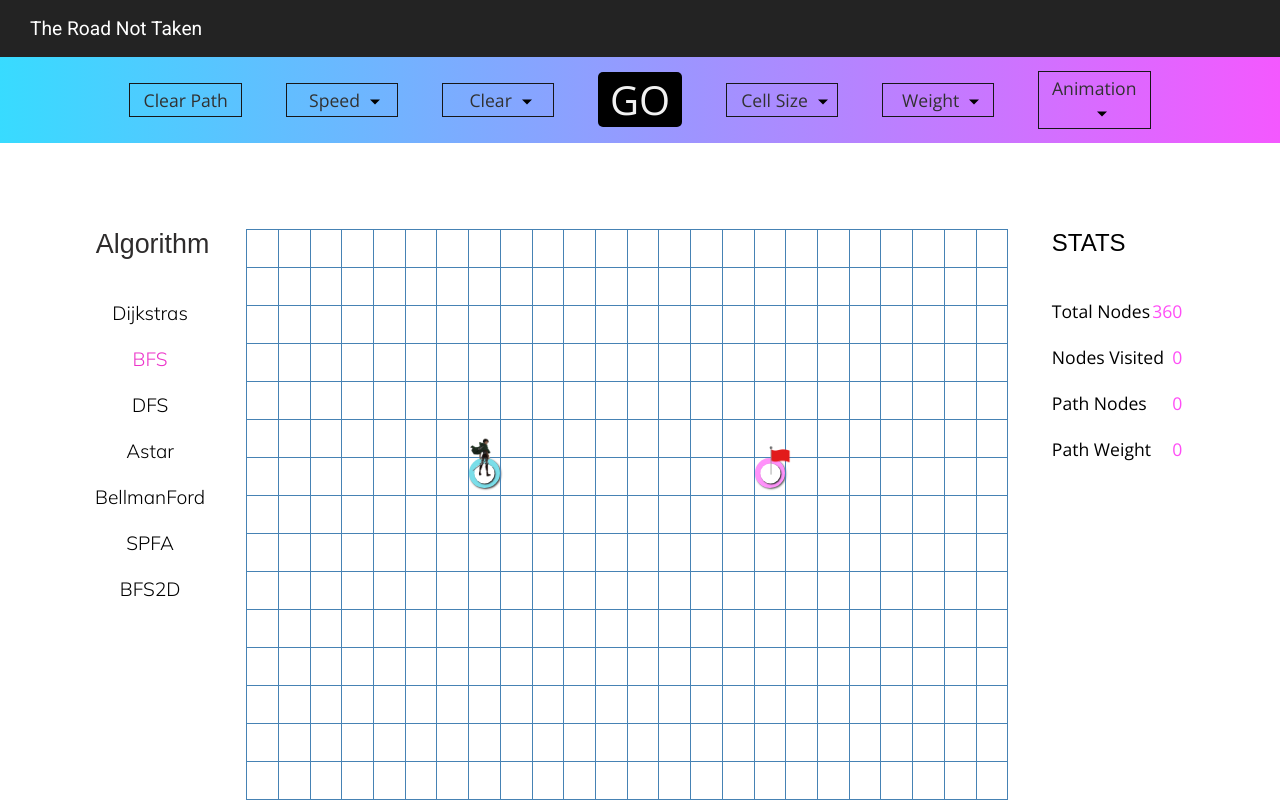
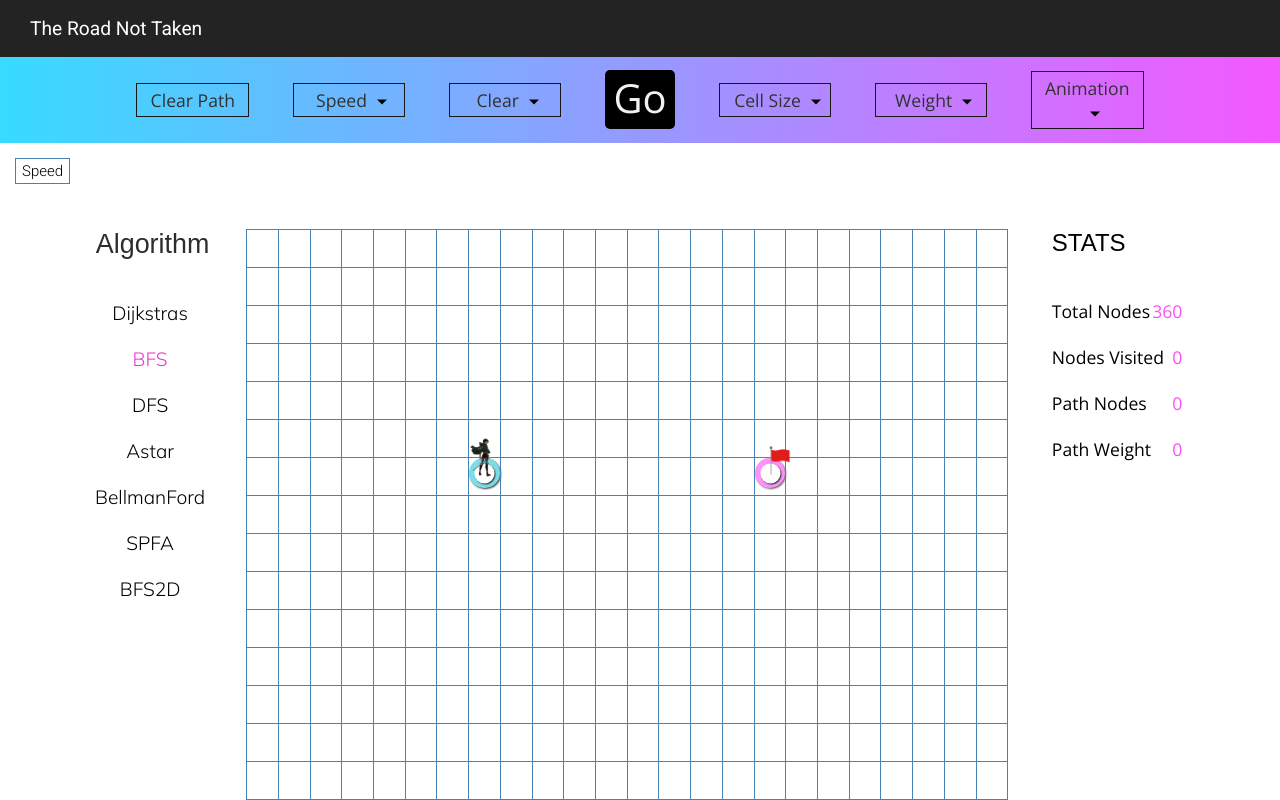
Before and after one commit to priyansh-19/The-Road-Not-Taken, a React (Create React App) app: page / in a window 1280 px wide. Built offline with nearby package versions, Linux system fonts and the light colour scheme.

Commit message:
speed slider works fine now, stop button added

```diff
--- a/src/Components/Board.js
+++ b/src/Components/Board.js
@@ -1,6 +1,7 @@
 import React from 'react';
 import Node from './Node';
 import '../Styles/Board.css'
+import '../Styles/Midarea.css'
 import Header from './Header'
 import AlgorithmList from './AlgorithmList';
 import Stats from './Stats';
@@ -67,6 +68,8 @@ class Board extends React.Component {
             renderInstantPath : false,
             isPathVisualized : false,
             isSpeedCustom : false,
+            isVisualizing : false,
+
 
             cellSize : 'Medium',
             animation : 'Max',
@@ -266,11 +269,13 @@ class Board extends React.Component {
     createNewGrid = async (path,renderState,comparisons, renderAtOnce = false) =>{
         let {nodes,nodesVisited,pathNodes,pathWeight} = this.state;
 
+
             for(let node of path){
                 let i = node[0];
                 let j = node[1];
                 const type = node.length == 3 ? node[2] : 0;
 
+                    if(this.state.isVisualizing === false){console.log('stop visualizing');return ;}
                     if(renderState === 0 ) { if(type == 0)nodes[i][j].isVisited = true; if(type == 1) nodes[i][j].isVisitedTarget = true; nodes[i][j].isShortestPathNode = false; nodesVisited++; }
                     else if(renderState === 1) {nodes[i][j].isShortestPathNode = true; nodes[i][j].isVisited = false; nodes[i][j].isVisitedTarget = false;pathNodes++; pathWeight += nodes[i][j].weight;}
                     if(comparisons!=-1)nodesVisited = comparisons;
@@ -284,13 +289,14 @@ class Board extends React.Component {
                     }
             }
             this.setState({nodes,nodesVisited,pathNodes,pathWeight,isPathVisualized:true});
-            return;
+            return (renderState === 1);
 
     }
 
     visualizeAlgorithm = async (event, isMoved) =>{
+
         await this.clearPath('Path');
-        if(!isMoved) this.setState({pathFoundState:-1,renderInstantPath:false});
+        if(!isMoved) this.setState({pathFoundState:-1,renderInstantPath:false,isVisualizing:false});
         const {isSelectedAlgorithm} = this.state;
         const paths = algorithmList[isSelectedAlgorithm](this.state);
         const path = paths[0];
@@ -298,10 +304,12 @@ class Board extends React.Component {
         const pathFoundState = paths[2] ? 1 : 0;
         const comparisons = paths.length == 4 ? paths[3] : -1;
         if(pathFoundState){shortestPath.push([this.state.endY,this.state.endX]);shortestPath.unshift([this.state.startY,this.state.startX]); }
-            this.clearPath('Path');
+
+            this.setState({isVisualizing:true});
             await this.createNewGrid(path,0,comparisons,this.state.renderInstantPath || this.state.speed == -1);
-            await this.createNewGrid(shortestPath,1,comparisons,this.state.renderInstantPath || this.state.speed === -1);
-            this.setState({pathFoundState:1})
+            let res = await this.createNewGrid(shortestPath,1,comparisons,this.state.renderInstantPath || this.state.speed === -1);
+            // if(res) this.setState({pathFoundState:1})
+            this.setState({isVisualizing:false,pathFoundState:res})
     }
 
     selectThisAlgorithm = (algorithm) =>{
@@ -326,8 +334,6 @@ class Board extends React.Component {
         this.setState({weight});
     }
     setSpeed = (speed) =>{
-        console.log('speed' ,speed, typeof(speed));
-
         if(speed === 'Custom'){
             this.setState({isSpeedCustom:true,})
         }
@@ -340,6 +346,9 @@ class Board extends React.Component {
         }
 
     }
+    stopVisualizing = () =>{
+        this.setState({isVisualizing:false})
+    }
 
     clearPath =  async (value) =>{
         let {nodes} = this.state;
@@ -351,14 +360,11 @@ class Board extends React.Component {
                 if(value === 'All'){node.isWall = false;node.isWeighted =false;node.weight =1;node.isVisited = false;node.isVisitedTarget = false;node.isShortestPathNode=false;}
             })
         });
-        this.setState({nodes,nodesVisited:0,pathNodes:0,pathWeight:0,isPathVisualized:false});
+        this.setState({nodes,nodesVisited:0,pathNodes:0,pathWeight:0,isPathVisualized:false,isVisualizing:false});
 
        if(this.state.speed === -1 && (!this.state.renderInstantPath)) await new Promise(r => setTimeout(r,));
-        // await new Promise(r => setTimeout(r,20*(this.state.speed === 'Instant' && (!this.state.renderInstantPath))));
     }
     render(){
-        console.log('render',this.state.speed);
-        // console.log(this.state.renderInstantPath)
         const {nodes} = this.state;
         return (
             <div className="screen">
@@ -370,18 +376,16 @@ class Board extends React.Component {
                 setAnimation = {this.setAnimation}
                 setWeight = {this.setWeight}
                 setSpeed = {this.setSpeed}
+                stopVisualizing = {this.stopVisualizing}
+                isVisualizing = {this.state.isVisualizing}
             >Visualize</Header>
 
             <div className = 'mid-area-div'>
-                { (this.state.isSpeedCustom) ?
-                // <div>Yes it works</div>
                     <Slider
-                    setSpeed = {this.setSpeed}
+                        setSpeed = {this.setSpeed}
+                        currentSpeed = {this.state.speed}
                     />
-                    // <CustomInputForm
-                    //     setSpeed ={ this.setSpeed}
-                    // />
-                 : null }
+
             </div>
             <div className="mainArea">
 
--- a/src/Components/Header.js
+++ b/src/Components/Header.js
@@ -39,9 +39,9 @@ class Header extends React.Component {
                </div>
 
                 <li
-                onClick = {this.props.onClickVisualize}
-                className = 'goButton'
-                > GO </li>
+                    onClick = {this.props.isVisualizing ? this.props.stopVisualizing : this.props.onClickVisualize}
+                    className = {`${ this.props.isVisualizing ? 'X' : 'go'}Button`}
+                > {this.props.isVisualizing ? 'X' : 'Go'} </li>
 
                 <div className = 'rightHeader2'>
 
--- a/src/Components/Slider.js
+++ b/src/Components/Slider.js
@@ -7,7 +7,9 @@ const Slider = (props) =>{
     const {setSpeed} = props
     const [sliderVal,setSliderVal] = useState(50);
     const[mouseState, setMouseState] = useState('up');
-
+    const[showSlider,setShowSlider] = useState(false);
+    const maxSpeed = 300;
+    const minSpeed = 1;
     const onChange = (e) =>{
         e.preventDefault();
         setSliderVal(e.target.value);
@@ -15,11 +17,23 @@ const Slider = (props) =>{
     const onMouseUp = (e)=>{
         e.preventDefault();
         setMouseState('up');
-        setSpeed(parseInt(sliderVal));
+        setSpeed(maxSpeed - parseInt(sliderVal));
+    }
+    const toggleSlider = () =>{
+        let ele =  document.getElementById("fetchme");
+        if(!showSlider){
+            ele.className = 'slider-input-open'
+        }
+        else{
+            ele.className = 'slider-input-closed'
+        }
+        setShowSlider(!showSlider);
     }
     return (
         <form class = 'slider-form'>
-            <input class = 'slider-input' min = '1' max = '100'  type = "range"
+            <div class = 'slider-button' onClick = {toggleSlider}>Speed</div>
+            <input id = 'fetchme' className = 'slider-input-closed' min = {minSpeed} max = {maxSpeed}  type = "range"
+                value = {maxSpeed -props.currentSpeed}
                 onChange = {(e)=>{onChange(e)}}
                 onMouseDown = {(e)=>{setMouseState('down')}}
                 onMouseUp = { (e) => { onMouseUp(e)} }
--- a/src/Styles/Board.css
+++ b/src/Styles/Board.css
@@ -49,13 +49,7 @@
     animation-fill-mode: forwards;
     animation-delay: 2s;
 }
-.mid-area-div{
-    width: 100%;
-    height: 15%;
-    display: flex;
-    justify-content: center;
-    align-items: center;
-}
+
 
 .table-body{
     padding: 0px;
--- a/src/Styles/Dropdown.css
+++ b/src/Styles/Dropdown.css
@@ -27,22 +27,7 @@
     padding: 4px;
     transform : translateZ(1);
 }
-.dd-list-item-form{
-    position: relative;
-    border: 1px solid steelblue;
-    width: 50%;
-    height: 10px;
-    padding: 0px;
-    margin: 0px;
-    /* border: 1px solid lightgreen; */
 
-}
-.dd-list-item-form input{
-    margin: 0px;
-    padding: 0px;
-    position: absolute;
-    width: 100%;
-}
 .openList{
     opacity: 1;
     pointer-events: all;
--- a/src/Styles/Header.css
+++ b/src/Styles/Header.css
@@ -83,8 +83,12 @@ body {
   transition:  0.2s ease-in;
   align-self: center;
   left: 48%;
+  display: flex;
+  justify-content: center;
+  align-items: center;
   padding-left: 12px;
   padding-right: 12px;
+  padding-bottom: 4px;
   font-size: 40px;
   font-family: 'Open Sans';
   font-weight: 100;
@@ -92,12 +96,38 @@ body {
   color: rgb(241, 241, 241);
   border-radius: 5px;
   border-style: none;
+  width: 3.6%;
+  border: none;
+}
+.XButton {
+  transition: all 0.2s;
+  transition:  0.2s ease-in;
+  align-self: center;
+  left: 48%;
+  display: flex;
+  justify-content: center;
+  align-items: center;
+  padding-left: 12px;
+  padding-right: 12px;
+  padding-bottom: 4px;
+  font-size: 40px;
+  font-family: 'Open Sans';
+  font-weight: 400;
+  background-color: black;
+  color: rgb(241, 241, 241);
+  border-radius: 5px;
+  border-style: none;
+  width: 3.6%;
   border: none;
 }
 .goButton:hover{
     color:  rgb(115, 210, 236);
     cursor: pointer;
 
+}
+.XButton:hover{
+  color:  rgb(247, 132, 255);
+  cursor: pointer;
 }
 .goButton:active{
 
--- /dev/null
+++ b/src/Styles/Midarea.css
@@ -0,0 +1,8 @@
+.mid-area-div{
+    position:relative;
+    width: 100%;
+    height: 15%;
+    display: flex;
+    /* justify-content: center; */
+    align-items: bottom;
+}
--- a/src/Styles/Slider.css
+++ b/src/Styles/Slider.css
@@ -1,3 +1,44 @@
-.Slider{
+.slider-form{
+    transition : all 0.4s;
+    /* position: absolute; */
+    display: flex;
+    padding: 2px;
+    /* border: 1px solid steelblue; */
+    padding: 5px;
+    left: 17%;
+    /* width: 300px; */
+    bottom: 0%;
+    height: 30%;
+    margin: 10px;
+}
+.slider-button{
+    /* position: relative; */
+    border: 1px solid steelblue;
+    font-family: 'Roboto';
+    font-size: 15px;
+    padding: 6px;
+    font-weight: 200;
+    bottom: 0%;
+    /* left: 20%; */
+    display: flex;
+    align-items: center;
+}
+
+.slider-input-open{
+    transition : all 0.4s;
+    transform: translateX(10px);
+}
+.slider-input-closed{
+    opacity: 0;
+    transition : all 0.4s;
+    pointer-events: none;
+}
+.slider-button:hover{
+    color:  rgb(6, 103, 103);
+    cursor: pointer;
 
 }
+.slider-button:active{
+
+  box-shadow: 0 0 5px -1px #4caf8c;
+}
```
